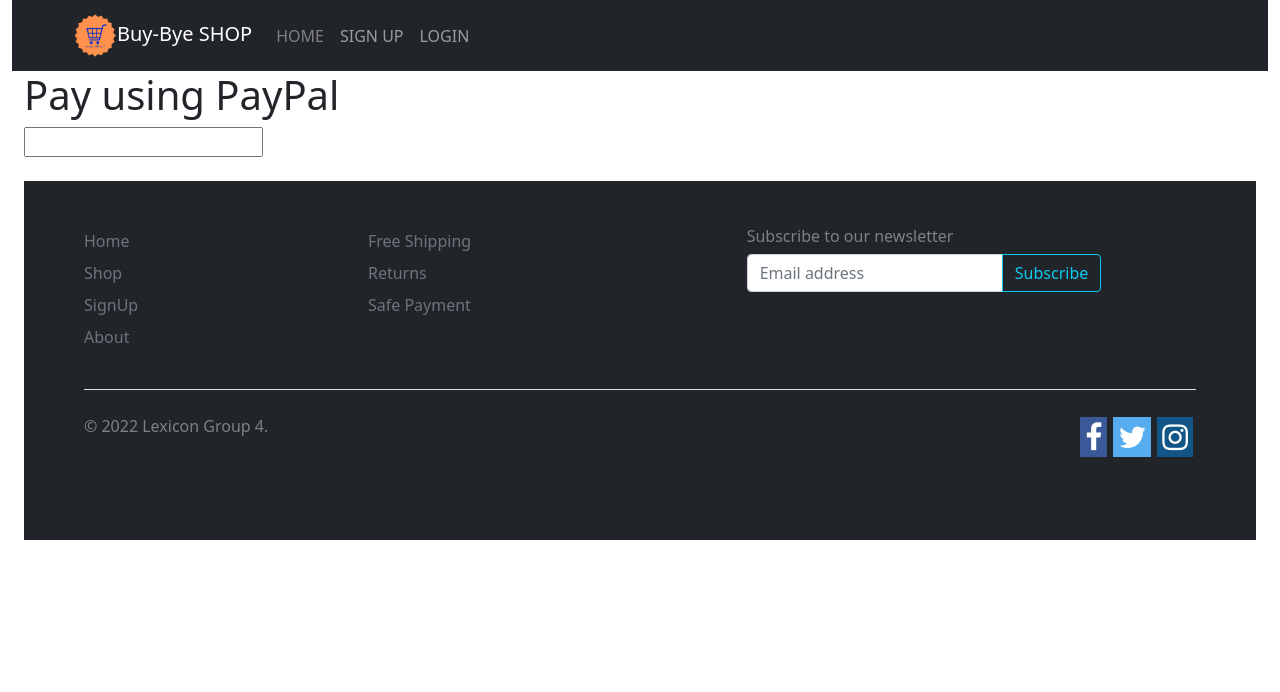
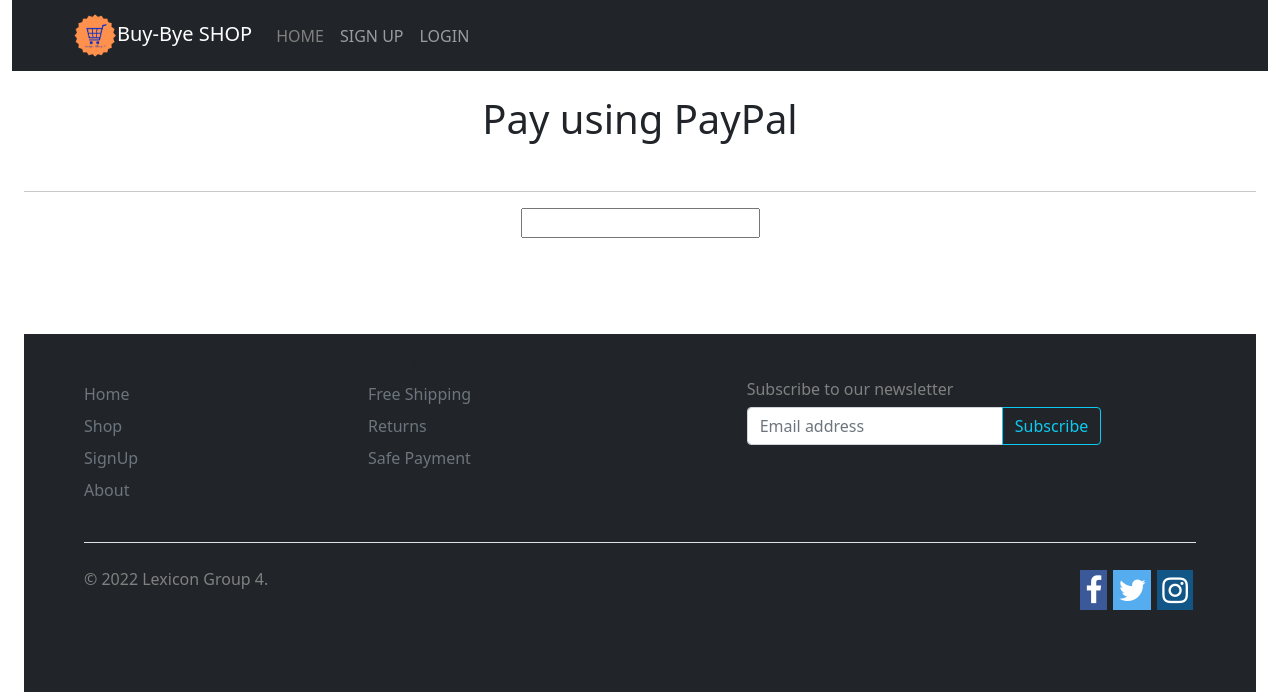
Before and after one commit to WebShopProjectGroup4/ShopStore, a Django app: template webshop/shopApp/templates/payment/process.html in a window 1280 px wide. Shown: the top 692 px of the page. Run offline with Django 3.2, Linux system fonts and the light colour scheme; the template is opened without the code that fills it, so the values that code supplies are empty, except form fields; tables that the repository leaves empty hold one stand-in row (values such as "Sample post"); form fields are guessed from the names that the template uses; some libraries are stand-ins or nearby versions.

Commit message:
edit process

```diff
--- a/webshop/shopApp/templates/payment/process.html
+++ b/webshop/shopApp/templates/payment/process.html
@@ -1,6 +1,24 @@
 
 {% extends "base.html" %}
+
 {% block content %}
-<h1>Pay using PayPal</h1>
-{{ form.render }}
+
+<br>
+
+<h1 style="text-align:center">Pay using PayPal</h1>
+
+<br>
+
+<hr>
+
+<div style="text-align:center">
+
+{{ form.render }}</div>
+
+<br>
+
+<br>
+
+<br>
+
 {% endblock %}
```
Also changed, not shown: webshop/db.sqlite3.
